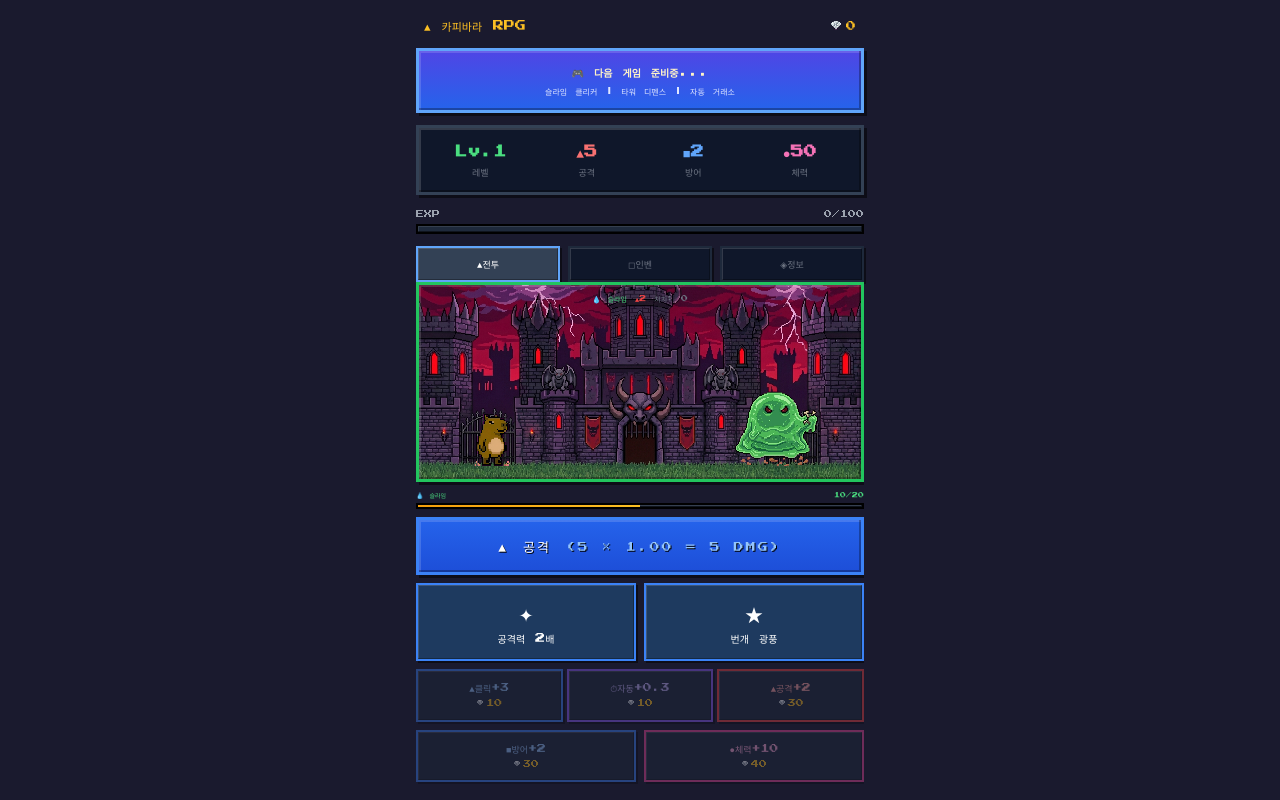
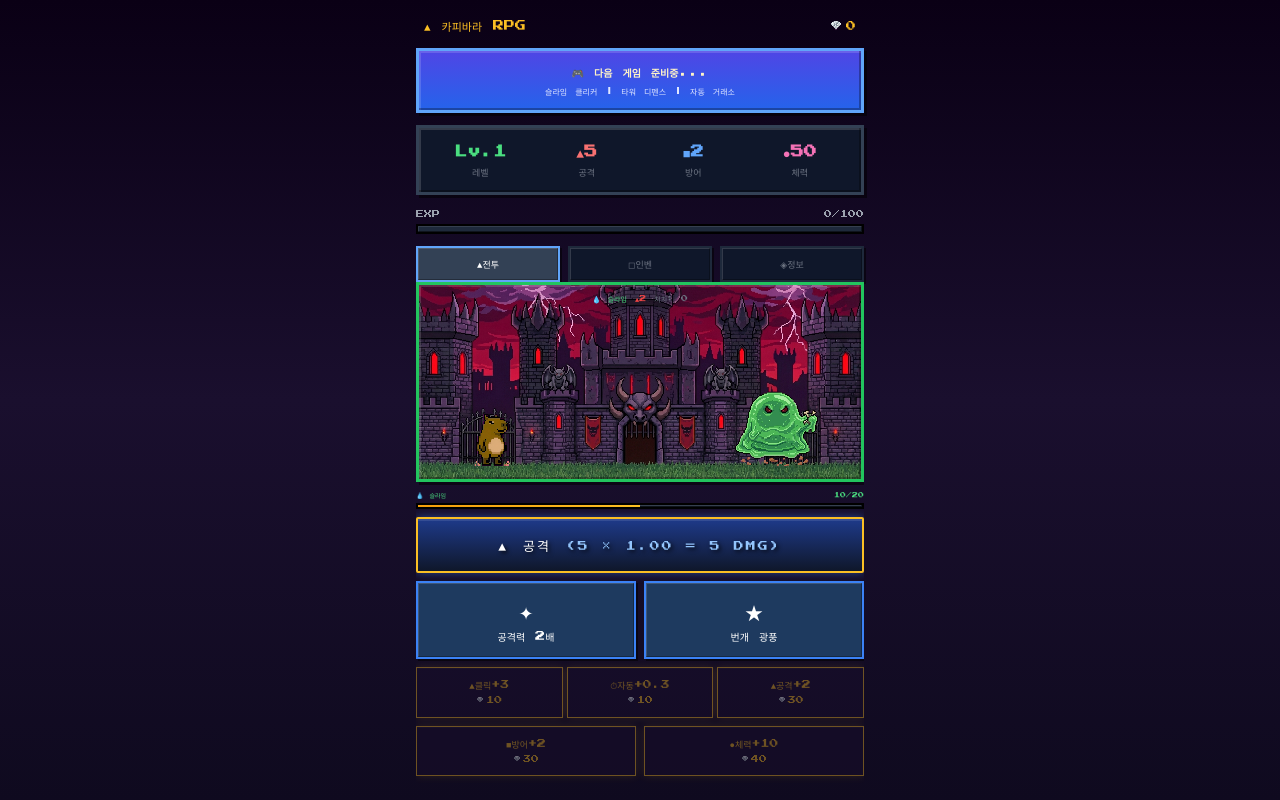
Before and after one commit to jini2399/indie-games, a Next.js app: page /indie-games/capybara in a window 1280 px wide. Both pictures are taken after a click on the button "▶ GAME START". Built offline with nearby package versions, Linux system fonts and the light colour scheme.

Commit message:
🎨 다크 판타지 UI/UX 개편: 배경 그라데이션 + 버튼 스타일 (황금색 테두리, 글로우 효과)

```diff
--- a/src/app/capybara/page.tsx
+++ b/src/app/capybara/page.tsx
@@ -1279,7 +1279,7 @@ export default function Home() {
   const bossIdx = (state.bossLevel - 1) % BOSS_EMOJIS.length;
 
   return (
-    <div className="flex h-screen flex-col items-center p-4 select-none pixel-grid" style={{ background: "#1a1a2e", overflow: "hidden" }}>
+    <div className="flex h-screen flex-col items-center p-4 select-none pixel-grid" style={{ background: "linear-gradient(180deg, #0a0015 0%, #1a0f2e 50%, #0f0a1f 100%)", overflow: "hidden" }}>
       {/* Header & Ad */}
       <div className="w-full max-w-md flex-shrink-0">
         <div className="flex items-center justify-between mb-3 px-2">
@@ -1630,17 +1630,22 @@ export default function Home() {
                 className="pixel-border w-full mb-2 flex-shrink-0"
                 style={{
                   background: state.isBossFight
-                    ? "linear-gradient(180deg, #dc2626, #991b1b)"
-                    : "linear-gradient(180deg, #2563eb, #1d4ed8)",
-                  borderColor: state.isBossFight ? "#f87171" : "#3b82f6",
+                    ? "linear-gradient(180deg, #7f1d1d, #450a0a)"
+                    : "linear-gradient(180deg, #1e3a8a, #0f172a)",
+                  borderColor: state.isBossFight ? "#fbbf24" : "#fbbf24",
+                  borderWidth: "2px",
                   padding: "14px 10px",
                   fontSize: 13,
                   color: "#fff",
-                  textShadow: "1px 1px 0 #000",
+                  textShadow: "2px 2px 4px rgba(0,0,0,0.8)",
                   letterSpacing: 2,
                   cursor: bossEntering ? "not-allowed" : "pointer",
                   opacity: bossEntering ? 0.6 : 1,
-                  transition: "opacity 0.1s ease",
+                  transition: "all 0.2s ease",
+                  boxShadow: state.isBossFight
+                    ? "0 0 10px rgba(239, 68, 68, 0.5), inset 0 2px 0 rgba(255,255,255,0.1)"
+                    : "0 0 10px rgba(59, 130, 246, 0.5), inset 0 2px 0 rgba(255,255,255,0.1)",
+                  borderRadius: "2px",
                 }}
               >
                 ▲ 공격 <span style={{ fontSize: 10, color: state.isBossFight ? "#fca5a5" : "#93c5fd" }}>({state.baseAtk} × {state.rebirthBonus.toFixed(2)} = {getTotalAtk(state)} DMG)</span>
@@ -1704,7 +1709,7 @@ export default function Home() {
                 return (
                   <button {...generateHoldHandler(upgradeClick)} disabled={state.gold < atkCost}
                     className="pixel-border-sm cursor-pointer disabled:opacity-40"
-                    style={{ background: "#1e293b", borderColor: "#3b82f6", padding: "9px 5px", fontSize: 9, color: "#93c5fd" }}>
+                    style={{ background: "#1a0f2e", borderColor: "#fbbf24", borderWidth: "1.5px", padding: "9px 5px", fontSize: 9, color: "#fbbf24", boxShadow: "0 0 8px rgba(251, 191, 36, 0.3), inset 0 1px 0 rgba(255,255,255,0.05)" }}>
                     ▲클릭+3<br /><span style={{ color: "#fbbf24", fontSize: 8, display: "flex", alignItems: "center", justifyContent: "center", gap: 2 }}><img src="/indie-games/icon-gem.png" style={{ width: 8, height: 8, imageRendering: "pixelated" }} alt="gem" />{atkCost}</span>
                   </button>
                 );
@@ -1714,26 +1719,26 @@ export default function Home() {
                 return (
                   <button {...generateHoldHandler(upgradeAuto)} disabled={state.gold < autoCost}
                     className="pixel-border-sm cursor-pointer disabled:opacity-40"
-                    style={{ background: "#1e293b", borderColor: "#8b5cf6", padding: "9px 5px", fontSize: 9, color: "#c4b5fd" }}>
+                    style={{ background: "#1a0f2e", borderColor: "#fbbf24", borderWidth: "1.5px", padding: "9px 5px", fontSize: 9, color: "#fbbf24", boxShadow: "0 0 8px rgba(251, 191, 36, 0.3), inset 0 1px 0 rgba(255,255,255,0.05)" }}>
                     ⏱자동+0.3<br /><span style={{ color: "#fbbf24", fontSize: 8, display: "flex", alignItems: "center", justifyContent: "center", gap: 2 }}><img src="/indie-games/icon-gem.png" style={{ width: 8, height: 8, imageRendering: "pixelated" }} alt="gem" />{autoCost}</span>
                   </button>
                 );
               })()}
               <button {...generateHoldHandler(upgradeAtk)} disabled={state.gold < 30}
                 className="pixel-border-sm cursor-pointer disabled:opacity-40"
-                style={{ background: "#1e293b", borderColor: "#ef4444", padding: "9px 5px", fontSize: 9, color: "#fca5a5" }}>
+                style={{ background: "#1a0f2e", borderColor: "#fbbf24", borderWidth: "1.5px", padding: "9px 5px", fontSize: 9, color: "#fbbf24", boxShadow: "0 0 8px rgba(251, 191, 36, 0.3), inset 0 1px 0 rgba(255,255,255,0.05)" }}>
                 ▲공격+2<br /><span style={{ color: "#fbbf24", fontSize: 8, display: "flex", alignItems: "center", justifyContent: "center", gap: 2 }}><img src="/indie-games/icon-gem.png" style={{ width: 8, height: 8, imageRendering: "pixelated" }} alt="gem" />30</span>
               </button>
             </div>
             <div className="grid grid-cols-2 gap-2 mb-2 flex-shrink-0">
               <button {...generateHoldHandler(upgradeDef)} disabled={state.gold < 30}
                 className="pixel-border-sm cursor-pointer disabled:opacity-40"
-                style={{ background: "#1e293b", borderColor: "#3b82f6", padding: "9px 5px", fontSize: 9, color: "#93c5fd" }}>
+                style={{ background: "#1a0f2e", borderColor: "#fbbf24", borderWidth: "1.5px", padding: "9px 5px", fontSize: 9, color: "#fbbf24", boxShadow: "0 0 8px rgba(251, 191, 36, 0.3), inset 0 1px 0 rgba(255,255,255,0.05)" }}>
                 ■방어+2 <span style={{ color: "#fbbf24", fontSize: 8, display: "flex", alignItems: "center", justifyContent: "center", gap: 2 }}><img src="/indie-games/icon-gem.png" style={{ width: 8, height: 8, imageRendering: "pixelated" }} alt="gem" />30</span>
               </button>
               <button {...generateHoldHandler(upgradeHpStat)} disabled={state.gold < 40}
                 className="pixel-border-sm cursor-pointer disabled:opacity-40"
-                style={{ background: "#1e293b", borderColor: "#ec4899", padding: "9px 5px", fontSize: 9, color: "#f9a8d4" }}>
+                style={{ background: "#1a0f2e", borderColor: "#fbbf24", borderWidth: "1.5px", padding: "9px 5px", fontSize: 9, color: "#fbbf24", boxShadow: "0 0 8px rgba(251, 191, 36, 0.3), inset 0 1px 0 rgba(255,255,255,0.05)" }}>
                 ●체력+10 <span style={{ color: "#fbbf24", fontSize: 8, display: "flex", alignItems: "center", justifyContent: "center", gap: 2 }}><img src="/indie-games/icon-gem.png" style={{ width: 8, height: 8, imageRendering: "pixelated" }} alt="gem" />40</span>
               </button>
             </div>
```
